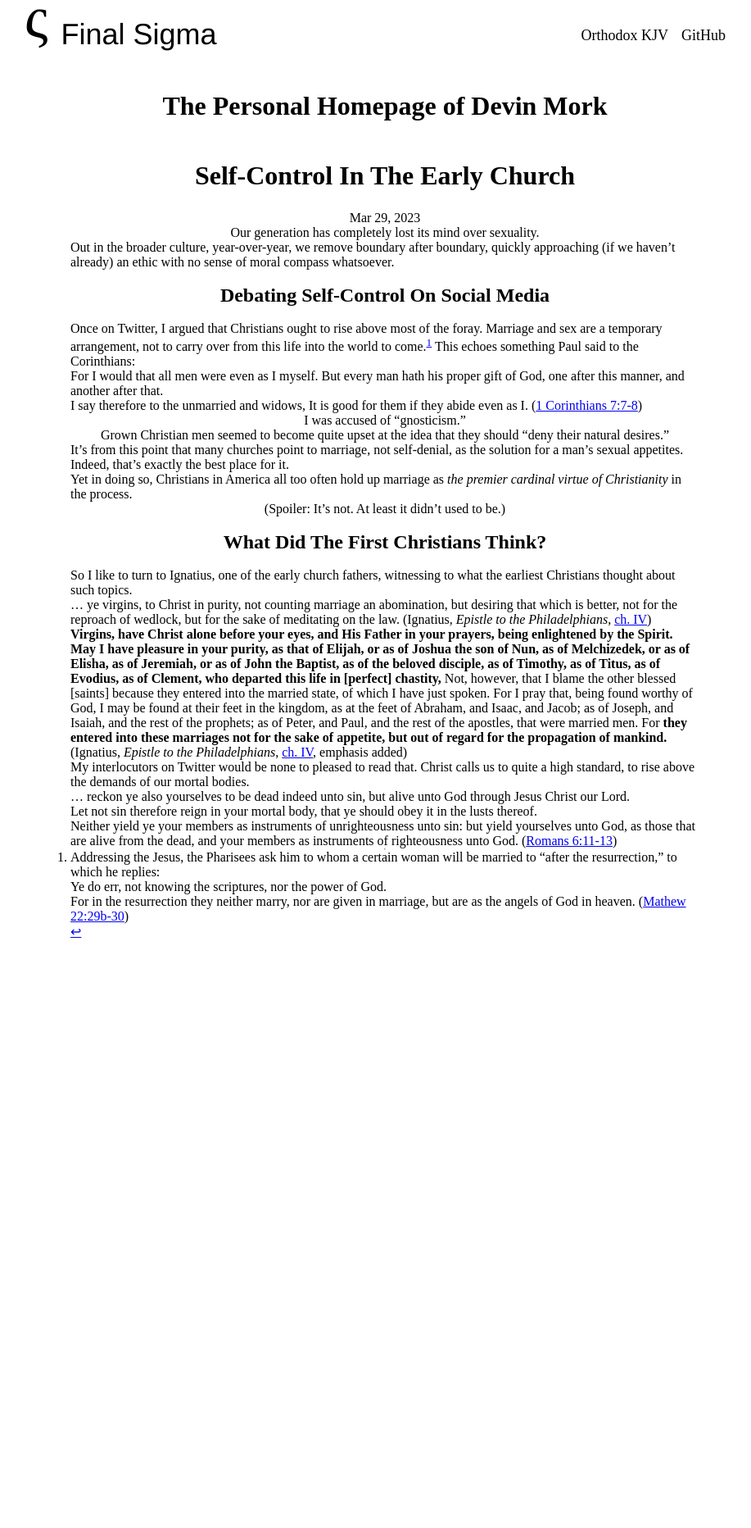
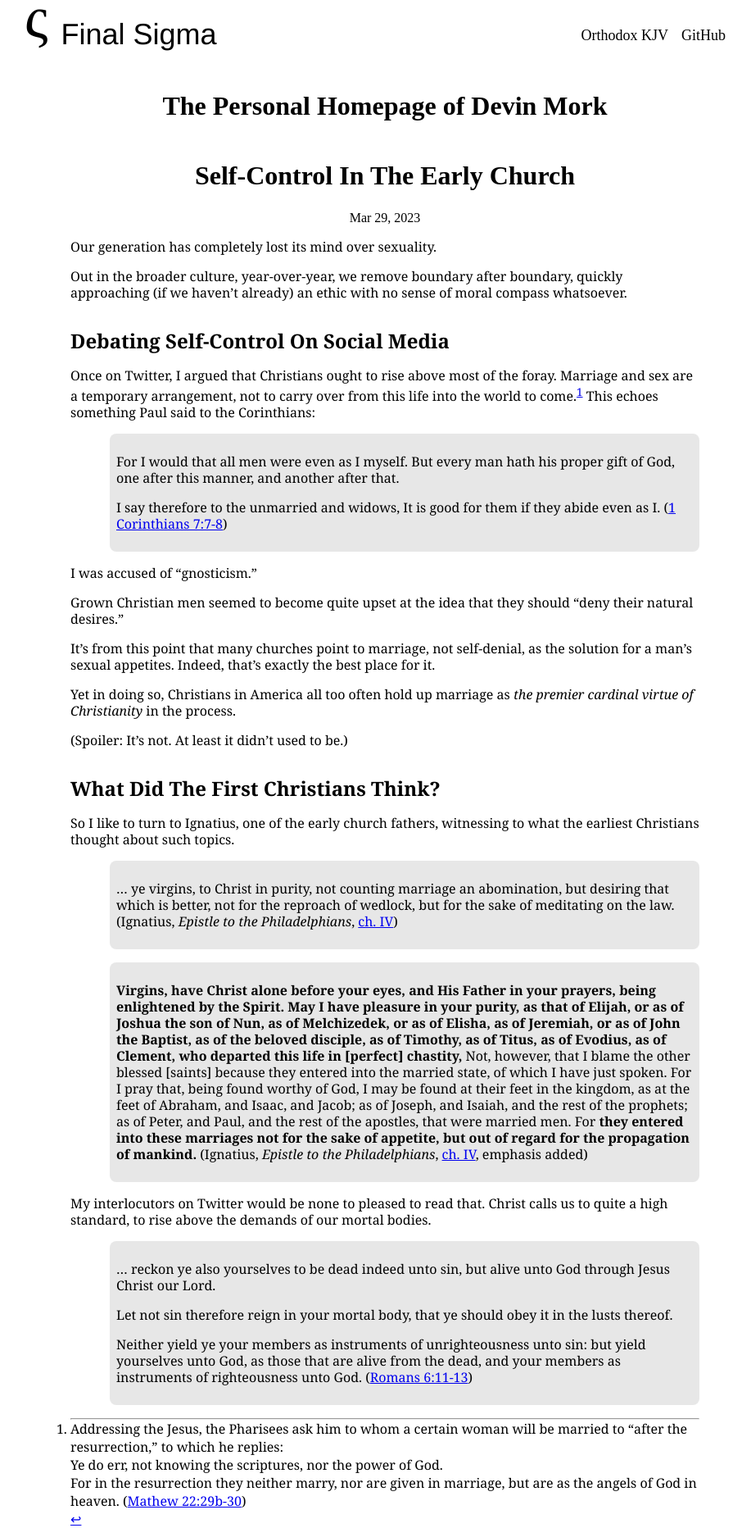
Before and after one commit to Demo318/my-personal-website, a Jekyll site: the page built from _posts/2023-03-28-church-fathers.md, in a window 1280 px wide. Shown: the whole page at 82% size, without its empty margins (170-1087 px from the left). Built offline with Jekyll 4.4.1, drawn with Linux system fonts in a browser that asks for light colours; comment, search, counter and statistics services are not loaded; before the commit the page ends 1146 px from its top, so only the background shows below that.

Commit message:
Style blog posts

```diff
--- a/_layouts/post.html
+++ b/_layouts/post.html
@@ -13,4 +13,8 @@ layout: base
 
 {{ page.date | date: date_format }}
 
-{{ content }}
+<div class="blog-post">
+  {{ content }}
+</div>
+
+<!-- TODO: Add styling for footnotes -->
--- a/assets/css/styles.css
+++ b/assets/css/styles.css
@@ -133,3 +133,34 @@ header {
   justify-self: end;
   padding-left: 16px;
 }
+
+/* post display styling */
+
+.blog-post > * {
+  font-family: Georgia, 'Times New Roman', Times, serif;
+}
+
+.blog-post > p,
+.blog-post > blockquote > p {
+  margin: 16px 0px;
+  font-size: 16px;
+  line-height: 20px;
+}
+
+.blog-post > h2 {
+  margin-top: 32px;
+}
+
+.blog-post > h3 {
+  font-size: 18px;
+  font-weight: 525;
+}
+
+
+.blog-post > blockquote {
+  margin-left: 48px;
+  margin-bottom: 16px;
+  padding: 8px;
+  background-color: rgba(211, 211, 211, 0.536);
+  border-radius: 8px;
+}
```
